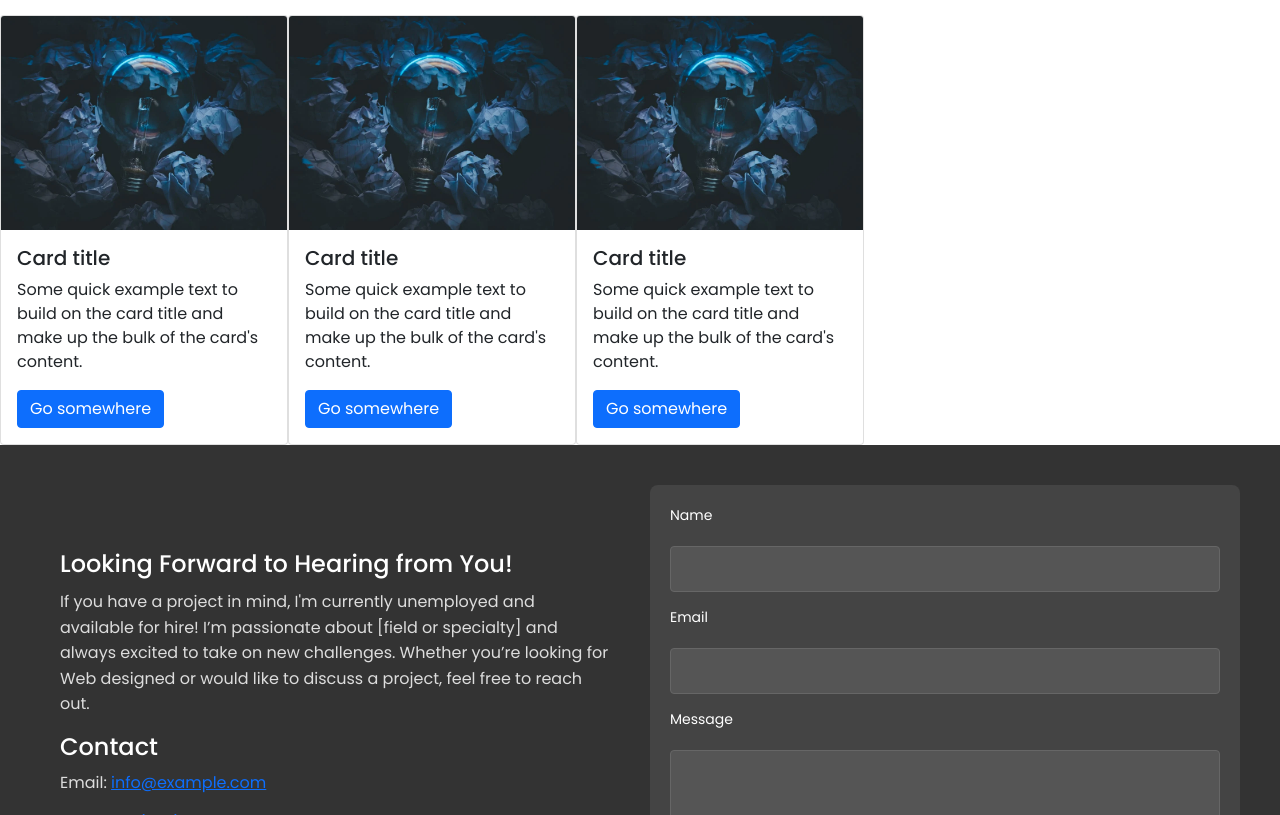
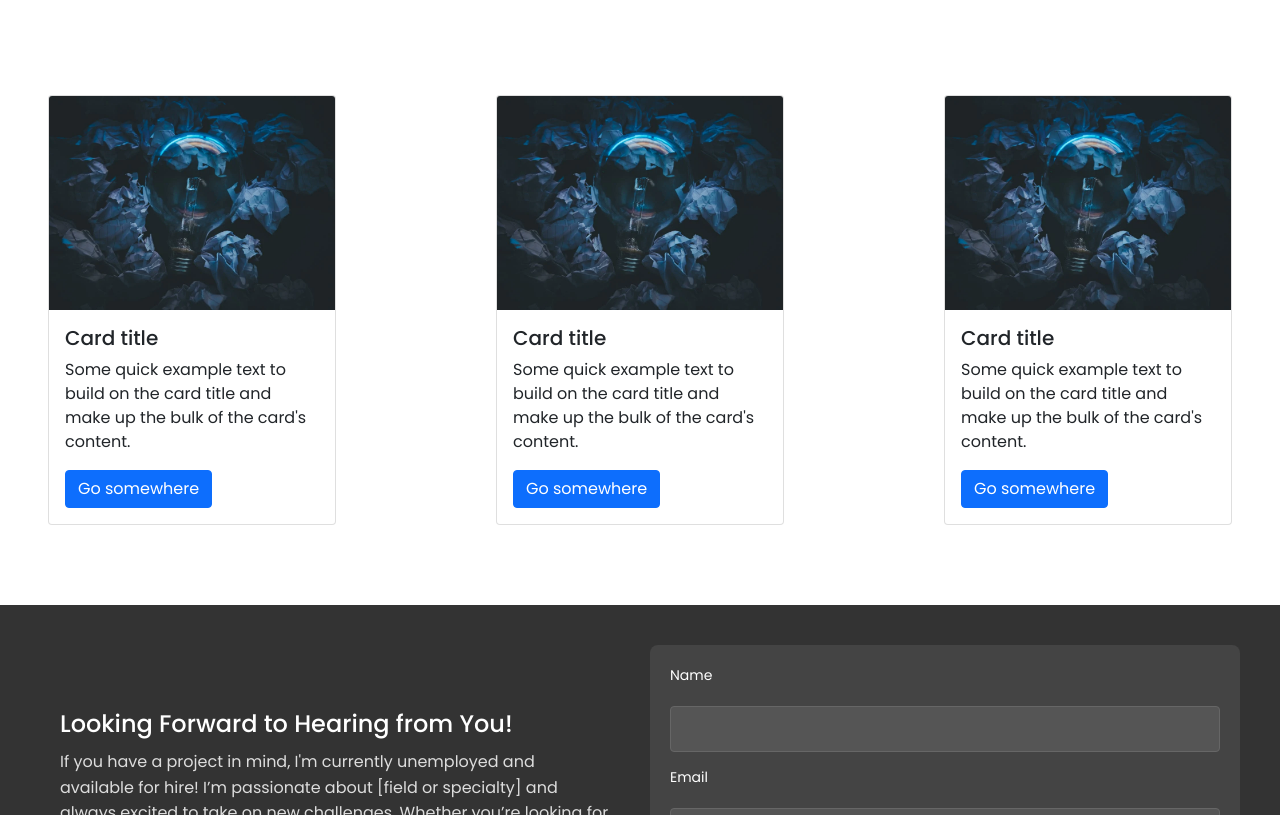
Before and after one commit to JohnlloydManugas/Manugas-Portfolio.github.io, a plain HTML site: page index.html in a window 1280 px wide. Shown: the part 1874-2689 px from the top of the page. Drawn offline with nearby package versions, Linux system fonts and the light colour scheme.

Commit message:
style.css

```diff
--- a/style.css
+++ b/style.css
@@ -298,6 +298,9 @@ section:first-of-type{
 section:nth-of-type(2) .card-container{
     /* background-color: var(--primary-color); */
     display: flex;
+    justify-content: center;
+    gap: 10rem;
+    margin: 10vh 0;
 }
 
 footer {
```
